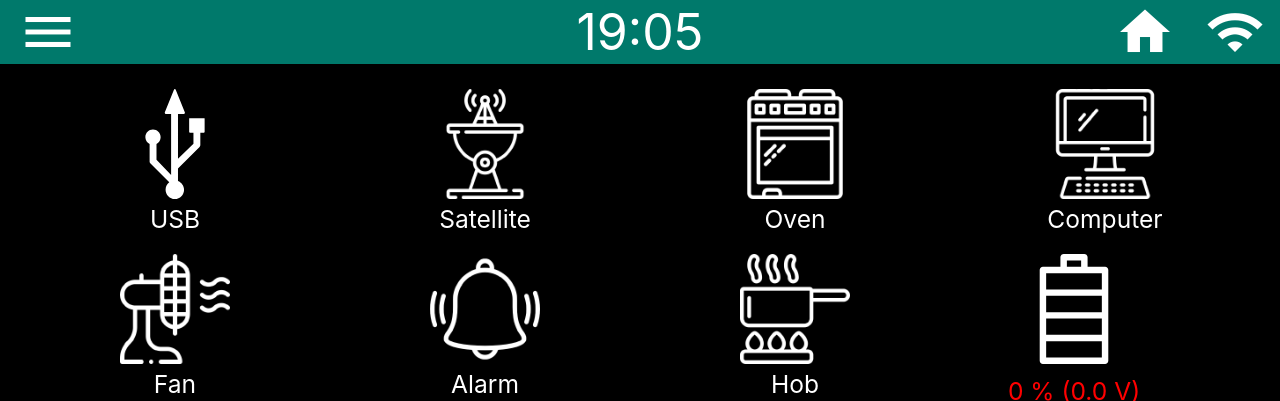
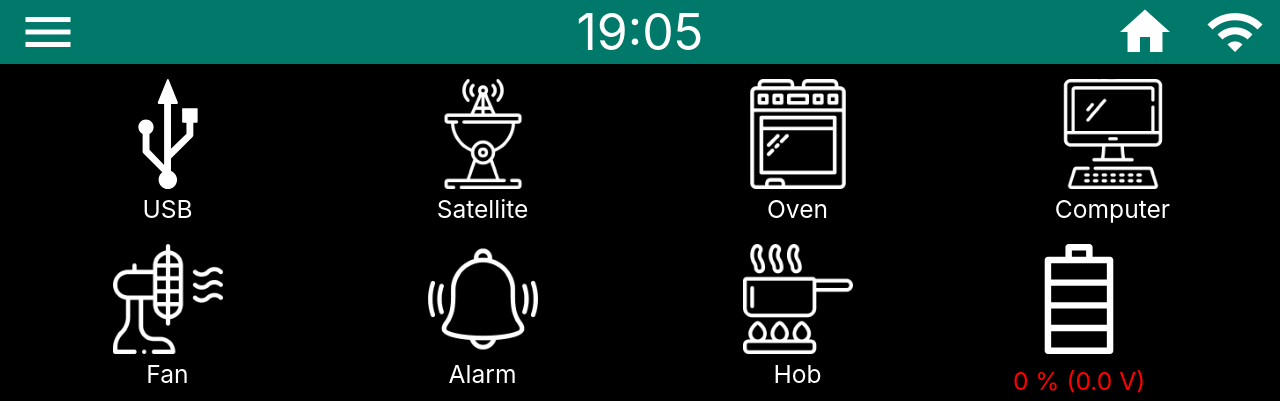
Before and after one commit to honest888/project, a Flask app: page / in a window 1280 px wide. Shown: the top 401 px of the page. Run offline with Flask 2, Linux system fonts and the light colour scheme; data that the repository does not hold is empty; some libraries are stand-ins or nearby versions.

Commit message:
Padding and margin-bottom reduced to fit weather data

```diff
--- a/savvyvan/proj/webapp/templates/main.html
+++ b/savvyvan/proj/webapp/templates/main.html
@@ -18,7 +18,7 @@
 <span id="current_battery_level" style="display: none;">{{data.battery_level.battery_level}}</span>
 <!-- <input type="text" class="browser-default"> -->
 
-<div class="row" style="padding: 20px  ">
+<div class="row" style="padding: 10px; margin-bottom:0px">
     {% for tile in data.tilesList %}
 
         {% if loop.index0 < data.total_title_to_display %}
@@ -104,11 +104,6 @@
 
 
 </div>
-<div></div>
-<div>
-
-
-</div>
 
 
 {% if data.weather_widget_display_status %}
@@ -116,20 +111,9 @@
 {% include "weather-widget.html" %}
 {% endif %}
 
-
-
-<script>
-
-    </script>
-
-
 <script>
 
 var data = {{ data | tojson }};
-
-
-
-
 
 
 function updateBatteryStatus(percent,color){
```
